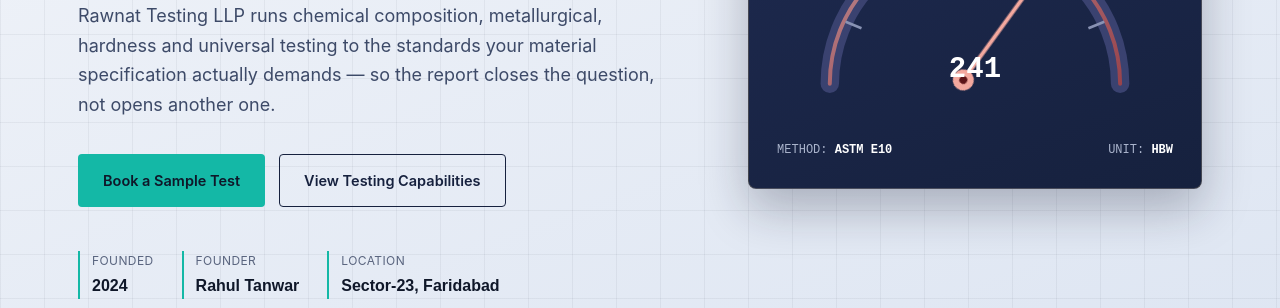
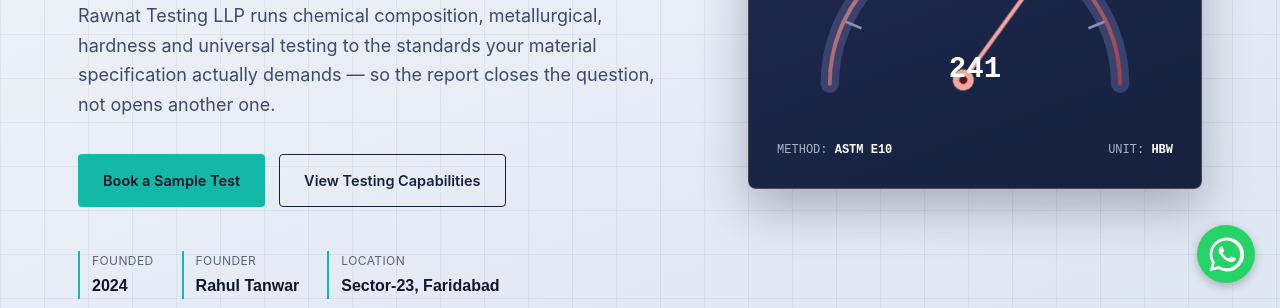
Before and after one commit to chandrashekhar12e/RTL-website, a plain HTML site: page index.html in a window 1280 px wide. Shown: the part 492-800 px from the top of the page. Drawn offline with Linux system fonts and the light colour scheme.

Commit message:
Add WhatsApp floating button styles

```diff
--- a/style.css
+++ b/style.css
@@ -650,6 +650,29 @@ footer.site::before { content: ""; position: absolute; top: -3px; left: 0; right
 }
 
 
+.whatsapp-float {
+  position: fixed;
+  bottom: 25px;
+  right: 25px;
+  width: 58px;
+  height: 58px;
+  background: #25D366;
+  border-radius: 50%;
+  display: flex;
+  align-items: center;
+  justify-content: center;
+  z-index: 99999;
+  box-shadow: 0 3px 10px rgba(0,0,0,.25);
+}
+
+.whatsapp-float svg {
+  width: 35px;
+  height: 35px;
+  display: block;
+}
+
+
+
 /* ---------- 13. SCROLL REVEAL ---------- */
 .reveal { opacity: 0; transform: translateY(14px); transition: opacity .6s ease, transform .6s ease; }
 .reveal.in { opacity: 1; transform: translateY(0); }
```
